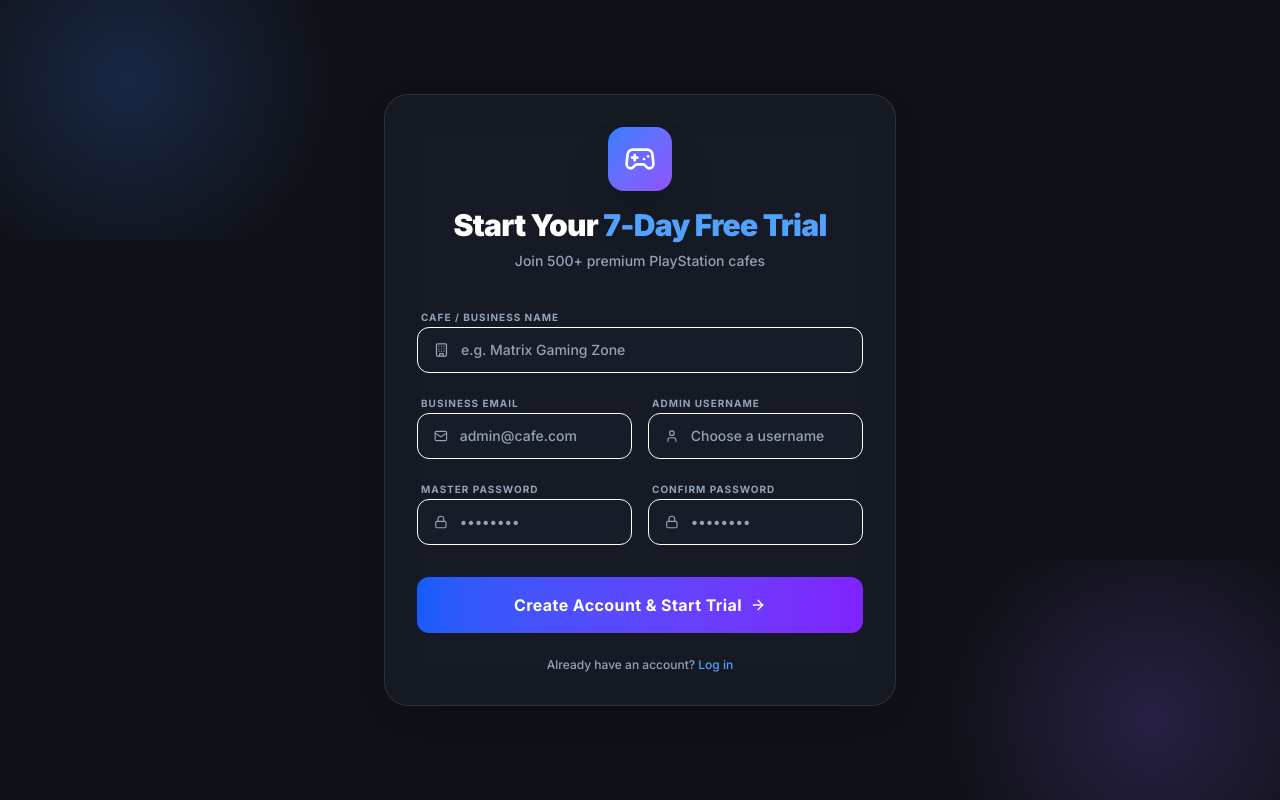
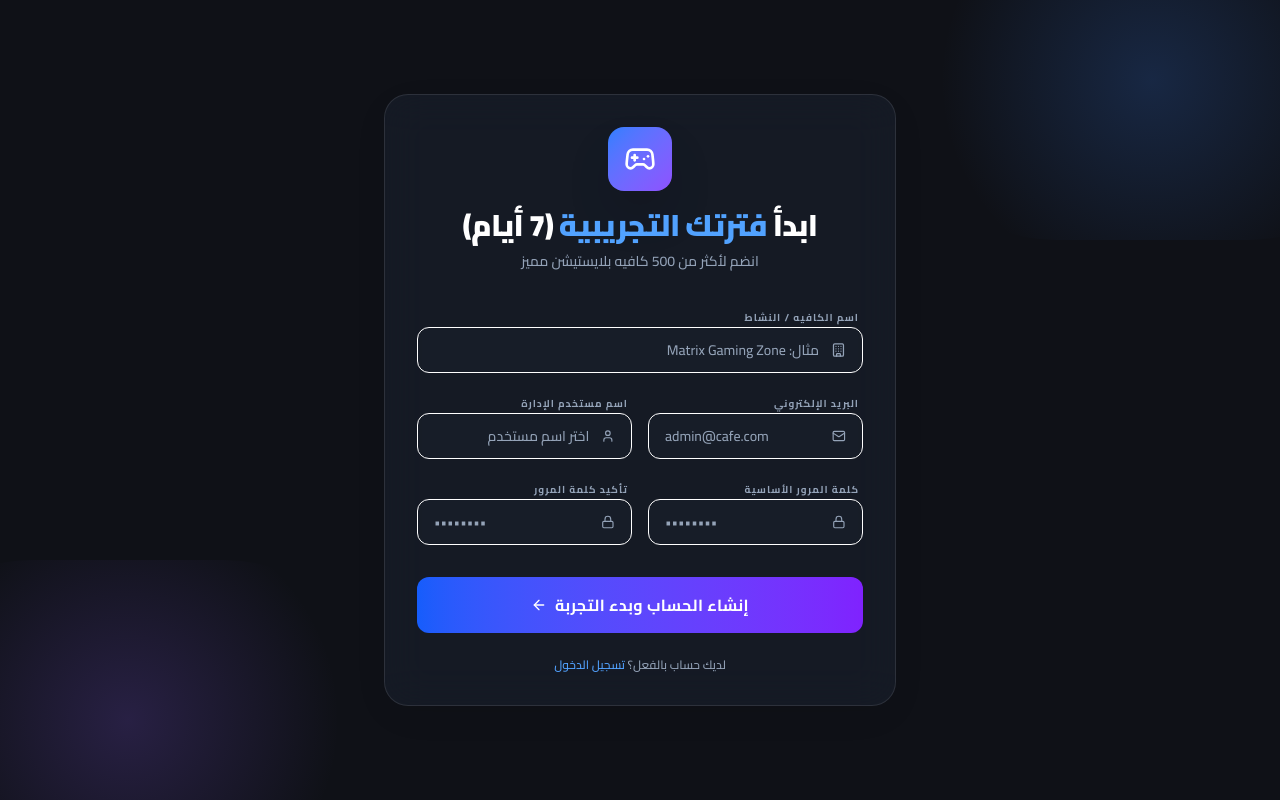
Before and after one commit to minaezaat001/ps-cafe-pro, a Next.js app: page /sign-up in a window 1280 px wide. Built offline with nearby package versions, Linux system fonts and the light colour scheme; no server answers; the database is empty.

Commit message:
feat: translate sign-up page to Arabic

```diff
--- a/src/app/sign-up/page.tsx
+++ b/src/app/sign-up/page.tsx
@@ -1,7 +1,7 @@
 "use client";
 
 import React, { useState } from 'react';
-import { Gamepad2, User, Mail, Lock, Building, ArrowRight, Loader2, CheckCircle2 } from 'lucide-react';
+import { Gamepad2, User, Mail, Lock, Building, ArrowLeft, Loader2, CheckCircle2 } from 'lucide-react';
 import { motion, AnimatePresence } from 'framer-motion';
 import { toast } from 'sonner';
 import { useRouter } from 'next/navigation';
@@ -22,28 +22,28 @@ export default function SignupPage() {
   const handleSignup = async (e: React.FormEvent) => {
     e.preventDefault();
     if (formData.password !== formData.confirmPassword) {
-      return toast.error("Passwords do not match");
+      return toast.error("كلمات المرور غير متطابقة");
     }
 
     setIsLoading(true);
     try {
       await signup(formData);
       setIsSuccess(true);
-      toast.success("Welcome aboard! Creating your workspace...");
+      toast.success("مرحباً بك! جاري تجهيز مساحة العمل الخاصة بك...");
       setTimeout(() => router.push('/login'), 2000);
     } catch (err: any) {
-      toast.error(err.message || 'Signup failed');
+      toast.error(err.message || 'فشل إنشاء الحساب');
     } finally {
       setIsLoading(false);
     }
   };
 
   return (
-    <div className="fixed inset-0 flex items-center justify-center p-4 bg-[#0f1117]">
+    <div className="fixed inset-0 flex items-center justify-center p-4 bg-[#0f1117]" dir="rtl">
       <div className="absolute inset-0 overflow-hidden pointer-events-none">
-        <div className="absolute top-[-10%] left-[-10%] w-[40%] h-[40%] rounded-full opacity-20"
+        <div className="absolute top-[-10%] right-[-10%] w-[40%] h-[40%] rounded-full opacity-20"
           style={{ background: 'radial-gradient(circle, #3b82f6 0%, transparent 70%)' }} />
-        <div className="absolute bottom-[-10%] right-[-10%] w-[40%] h-[40%] rounded-full opacity-20"
+        <div className="absolute bottom-[-10%] left-[-10%] w-[40%] h-[40%] rounded-full opacity-20"
           style={{ background: 'radial-gradient(circle, #8b5cf6 0%, transparent 70%)' }} />
       </div>
 
@@ -58,21 +58,21 @@ export default function SignupPage() {
               key="form"
               initial={{ opacity: 0 }}
               animate={{ opacity: 1 }}
-              exit={{ opacity: 0, x: -20 }}
+              exit={{ opacity: 0, x: 20 }}
             >
               <div className="flex flex-col items-center mb-8 text-center">
                 <div className="w-16 h-16 rounded-2xl flex items-center justify-center shadow-2xl mb-4 bg-gradient-to-br from-blue-500 to-violet-500">
                   <Gamepad2 className="text-white w-8 h-8" />
                 </div>
                 <h1 className="text-3xl font-black tracking-tight mb-2">
-                  Start Your <span className="text-blue-400">7-Day Free Trial</span>
+                  ابدأ <span className="text-blue-400">فترتك التجريبية</span> (7 أيام)
                 </h1>
-                <p className="text-muted-foreground text-sm font-medium">Join 500+ premium PlayStation cafes</p>
+                <p className="text-muted-foreground text-sm font-medium">انضم لأكثر من 500 كافيه بلايستيشن مميز</p>
               </div>
 
               <form onSubmit={handleSignup} className="grid grid-cols-1 md:grid-cols-2 gap-4">
                 <div className="md:col-span-2 space-y-1.5">
-                  <label className="text-[10px] font-bold uppercase tracking-widest text-muted-foreground px-1">Cafe / Business Name</label>
+                  <label className="text-[10px] font-bold uppercase tracking-widest text-muted-foreground px-1">اسم الكافيه / النشاط</label>
                   <div className="flex items-center gap-3 px-4 py-3 rounded-xl border bg-card/50 focus-within:ring-2 focus-within:ring-blue-500/20 transition-all">
                     <Building className="w-4 h-4 text-muted-foreground" />
                     <input
@@ -80,14 +80,14 @@ export default function SignupPage() {
                       required
                       value={formData.name}
                       onChange={(e) => setFormData({...formData, name: e.target.value})}
-                      placeholder="e.g. Matrix Gaming Zone"
-                      className="bg-transparent border-none outline-none w-full text-sm font-medium"
+                      placeholder="مثال: Matrix Gaming Zone"
+                      className="bg-transparent border-none outline-none w-full text-sm font-medium placeholder:text-gray-600"
                     />
                   </div>
                 </div>
 
                 <div className="space-y-1.5">
-                  <label className="text-[10px] font-bold uppercase tracking-widest text-muted-foreground px-1">Business Email</label>
+                  <label className="text-[10px] font-bold uppercase tracking-widest text-muted-foreground px-1">البريد الإلكتروني</label>
                   <div className="flex items-center gap-3 px-4 py-3 rounded-xl border bg-card/50 focus-within:ring-2 focus-within:ring-blue-500/20 transition-all">
                     <Mail className="w-4 h-4 text-muted-foreground" />
                     <input
@@ -96,13 +96,14 @@ export default function SignupPage() {
                       value={formData.email}
                       onChange={(e) => setFormData({...formData, email: e.target.value})}
                       placeholder="admin@cafe.com"
-                      className="bg-transparent border-none outline-none w-full text-sm font-medium"
+                      className="bg-transparent border-none outline-none w-full text-sm font-medium placeholder:text-gray-600 text-left"
+                      dir="ltr"
                     />
                   </div>
                 </div>
 
                 <div className="space-y-1.5">
-                  <label className="text-[10px] font-bold uppercase tracking-widest text-muted-foreground px-1">Admin Username</label>
+                  <label className="text-[10px] font-bold uppercase tracking-widest text-muted-foreground px-1">اسم مستخدم الإدارة</label>
                   <div className="flex items-center gap-3 px-4 py-3 rounded-xl border bg-card/50 focus-within:ring-2 focus-within:ring-blue-500/20 transition-all">
                     <User className="w-4 h-4 text-muted-foreground" />
                     <input
@@ -110,14 +111,14 @@ export default function SignupPage() {
                       required
                       value={formData.username}
                       onChange={(e) => setFormData({...formData, username: e.target.value})}
-                      placeholder="Choose a username"
-                      className="bg-transparent border-none outline-none w-full text-sm font-medium"
+                      placeholder="اختر اسم مستخدم"
+                      className="bg-transparent border-none outline-none w-full text-sm font-medium placeholder:text-gray-600"
                     />
                   </div>
                 </div>
 
                 <div className="space-y-1.5">
-                  <label className="text-[10px] font-bold uppercase tracking-widest text-muted-foreground px-1">Master Password</label>
+                  <label className="text-[10px] font-bold uppercase tracking-widest text-muted-foreground px-1">كلمة المرور الأساسية</label>
                   <div className="flex items-center gap-3 px-4 py-3 rounded-xl border bg-card/50 focus-within:ring-2 focus-within:ring-blue-500/20 transition-all">
                     <Lock className="w-4 h-4 text-muted-foreground" />
                     <input
@@ -126,13 +127,14 @@ export default function SignupPage() {
                       value={formData.password}
                       onChange={(e) => setFormData({...formData, password: e.target.value})}
                       placeholder="••••••••"
-                      className="bg-transparent border-none outline-none w-full text-sm font-medium"
+                      className="bg-transparent border-none outline-none w-full text-sm font-medium text-left"
+                      dir="ltr"
                     />
                   </div>
                 </div>
 
                 <div className="space-y-1.5">
-                  <label className="text-[10px] font-bold uppercase tracking-widest text-muted-foreground px-1">Confirm Password</label>
+                  <label className="text-[10px] font-bold uppercase tracking-widest text-muted-foreground px-1">تأكيد كلمة المرور</label>
                   <div className="flex items-center gap-3 px-4 py-3 rounded-xl border bg-card/50 focus-within:ring-2 focus-within:ring-blue-500/20 transition-all">
                     <Lock className="w-4 h-4 text-muted-foreground" />
                     <input
@@ -141,7 +143,8 @@ export default function SignupPage() {
                       value={formData.confirmPassword}
                       onChange={(e) => setFormData({...formData, confirmPassword: e.target.value})}
                       placeholder="••••••••"
-                      className="bg-transparent border-none outline-none w-full text-sm font-medium"
+                      className="bg-transparent border-none outline-none w-full text-sm font-medium text-left"
+                      dir="ltr"
                     />
                   </div>
                 </div>
@@ -153,13 +156,13 @@ export default function SignupPage() {
                   {isLoading ? (
                     <Loader2 className="w-5 h-5 animate-spin" />
                   ) : (
-                    <>Create Account & Start Trial <ArrowRight className="w-4 h-4" /></>
+                    <>إنشاء الحساب وبدء التجربة <ArrowLeft className="w-4 h-4" /></>
                   )}
                 </button>
               </form>
 
               <p className="mt-6 text-center text-xs text-muted-foreground font-medium">
-                Already have an account? <a href="/login" className="text-blue-400 hover:underline">Log in</a>
+                لديك حساب بالفعل؟ <a href="/login" className="text-blue-400 hover:underline">تسجيل الدخول</a>
               </p>
             </motion.div>
           ) : (
@@ -172,8 +175,8 @@ export default function SignupPage() {
               <div className="w-20 h-20 rounded-full bg-emerald-500/10 text-emerald-500 flex items-center justify-center mb-6">
                 <CheckCircle2 className="w-12 h-12" />
               </div>
-              <h2 className="text-3xl font-black mb-2">Account Created!</h2>
-              <p className="text-muted-foreground font-medium">Preparing your gaming zone workspace...</p>
+              <h2 className="text-3xl font-black mb-2">تم إنشاء الحساب!</h2>
+              <p className="text-muted-foreground font-medium">جاري تجهيز مساحة العمل الخاصة بك...</p>
               <Loader2 className="w-6 h-6 animate-spin text-blue-500 mt-6" />
             </motion.div>
           )}
```
